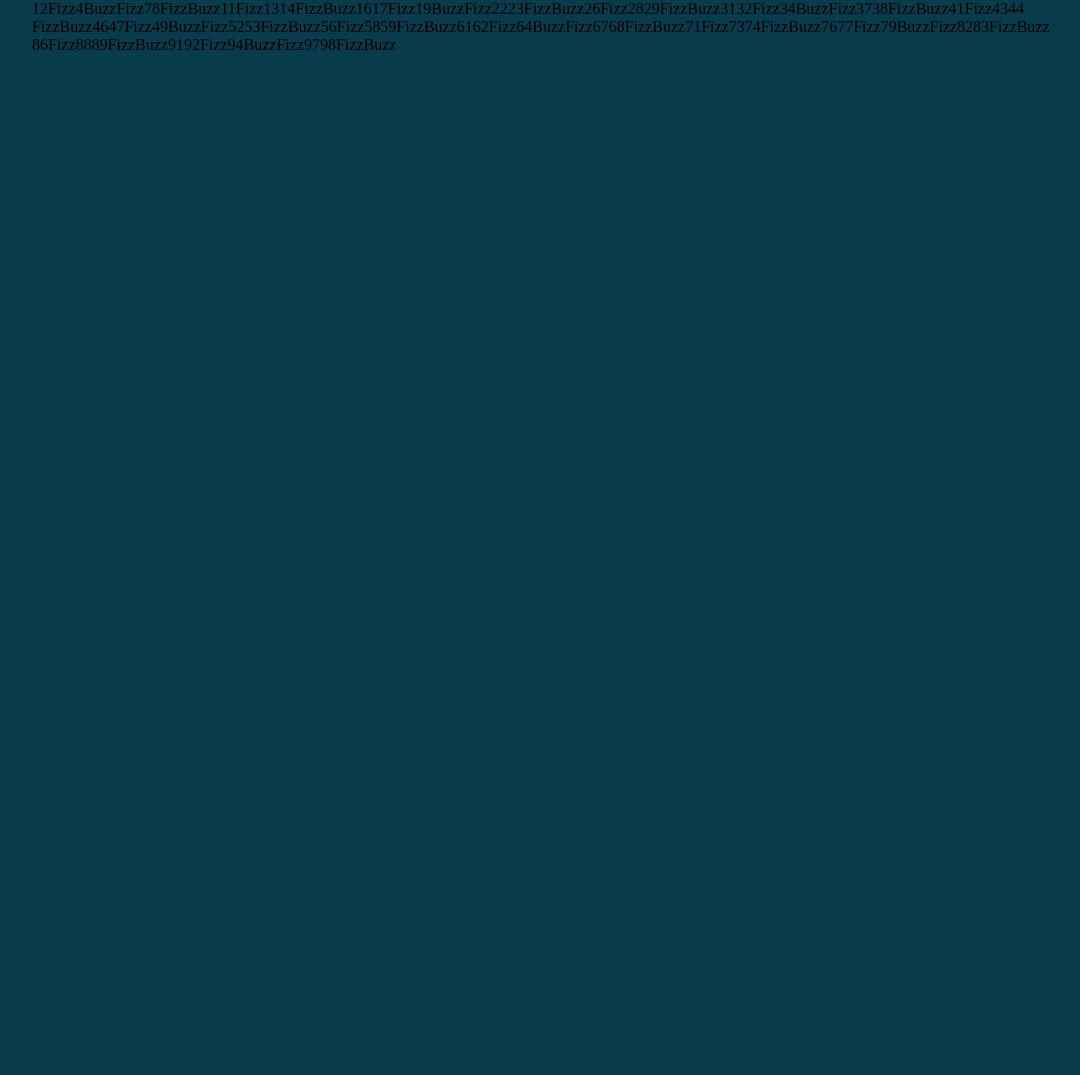
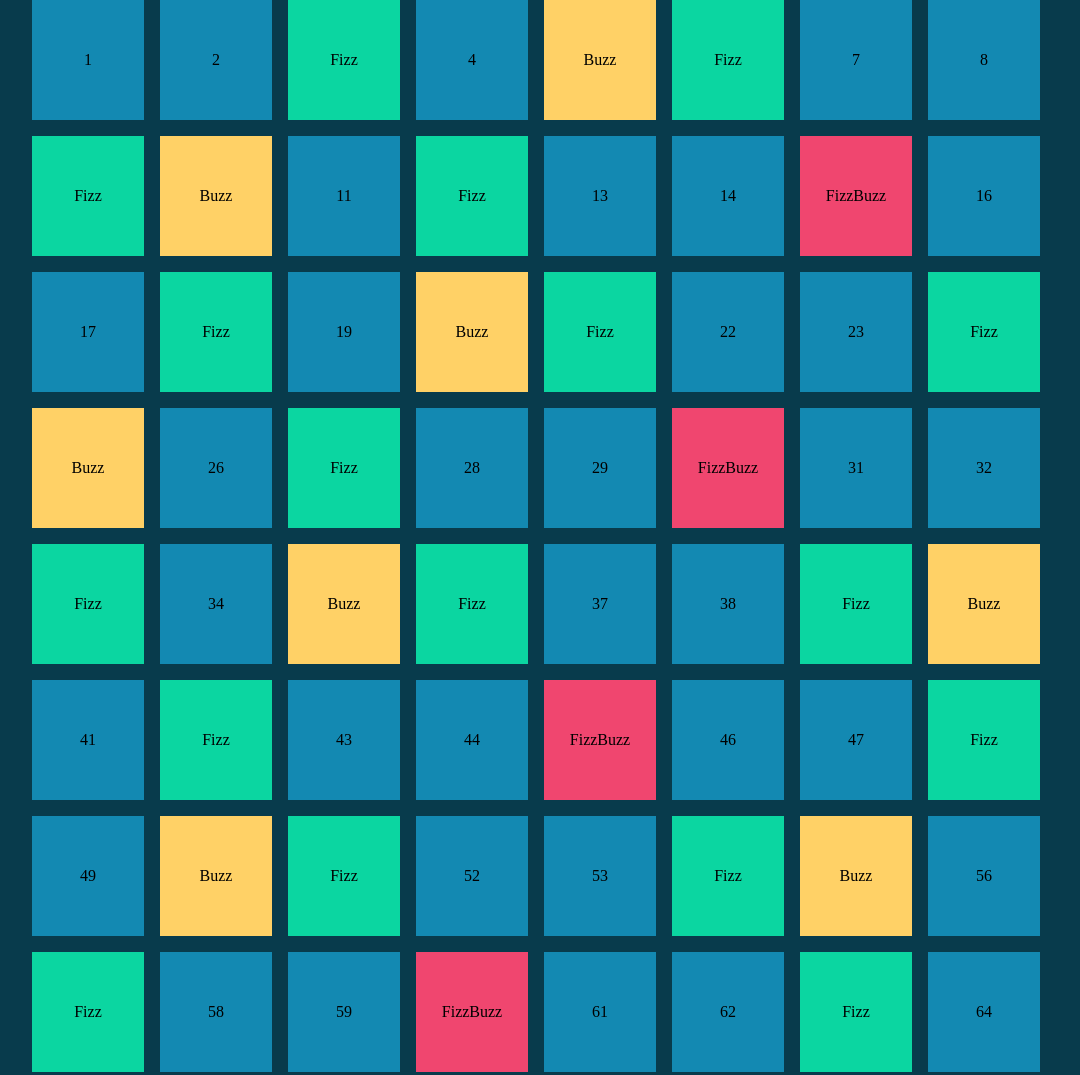
Before and after one commit to Marcosshyguy/js-fizzbuzz, a plain HTML site: page index.html in a window 1280 px wide. Shown: the top 1075 px of the page, without its empty margins (96-1176 px from the left). Before the commit the page ends 800 px from the top, so only its background shows below. Drawn offline with Linux system fonts and the light colour scheme.

Commit message:
milestone 2 using switch

```diff
--- a/css/style.css
+++ b/css/style.css
@@ -6,6 +6,10 @@
 
 :root{
     --main-bg:#083B4C;
+    --buzz-bg:#FFD166;
+    --fizz-bg:#0BD6A1;
+    --buzzFizz-bg:#F0466F;
+    --no-buzzFizz-bg:#1389B2;
 }
 
 
@@ -17,6 +21,18 @@ html{
 .main-bg{
     background-color: var(--main-bg);
 }
+.buzz-bg{
+    background-color: var(--buzz-bg);
+}
+.fizz-bg{
+    background-color: var(--fizz-bg);
+}
+.buzzfizz-bg{
+    background-color: var(--buzzFizz-bg);
+}
+.no-buzzfizz-bg{
+    background-color: var(--no-buzzFizz-bg);
+}
 /* utilities */
 .container{
     width: 80%;
@@ -26,10 +42,15 @@ html{
 
 .row{
     display: flex;
-    flex-wrap:wrap;Ì
+    flex-wrap:wrap;
     gap:1em;
 }
 
 .card{
+    width: calc(100% / 8 - 1em);
+    height: 120px;
+    display: flex;
+    align-items: center;
+    justify-content: center;
 
 }
--- a/js/script.js
+++ b/js/script.js
@@ -21,15 +21,40 @@ for(i = 1; i <= 100; i++){
     }
     // creare un elemeto all'interno del div .container che visualizzerà BuzzFizz
     // first way
-    let buzzFizzCard = `<div class="card">${buzzFizz}</div>`;
+    // let buzzFizzCard = `<div class="card">${buzzFizz}</div>`;
+    // document.querySelector(".row").innerHTML += buzzFizzCard;
+    // second way
+    let buzzFizzCard = document.createElement("div");
+    buzzFizzCard.classList.add("card");
+    buzzFizzCard.innerHTML = buzzFizz;
+    document.querySelector(".row").append(buzzFizzCard)
     console.log(buzzFizzCard)
-    document.querySelector(".row").innerHTML += buzzFizzCard;
-    // second way
-    // let buzzFizzCard = document.createElement("div");
-    // buzzFizzCard.classList.add("card");
-    // buzzFizzCard.innerHTML = buzzFizz;
-    // document.querySelector(".row").append(buzzFizzCard)
-    // console.log(buzzFizzCard)
 
-
+    // milestone2
+    // if( buzzFizzCard.innerHTML === "FizzBuzz" ){
+    //     buzzFizzCard.classList.add("buzzfizz-bg");
+    // }
+    // else if(buzzFizzCard.innerHTML === "Buzz" ){
+    //     buzzFizzCard.classList.add("buzz-bg");
+    // }
+    // else if (buzzFizzCard.innerHTML === "Fizz" ){
+    //     buzzFizzCard.classList.add("fizz-bg");
+    // }
+    // else{
+    //     buzzFizzCard.classList.add("no-buzzfizz-bg");
+    // }
+    // switch method
+    switch(buzzFizzCard.innerHTML){
+        case "FizzBuzz":
+            buzzFizzCard.classList.add("buzzfizz-bg");
+            break;
+        case "Buzz":
+            buzzFizzCard.classList.add("buzz-bg");
+            break;
+        case "Fizz":
+            buzzFizzCard.classList.add("fizz-bg");
+            break;
+        default:
+            buzzFizzCard.classList.add("no-buzzfizz-bg");
+    }
 }
```
